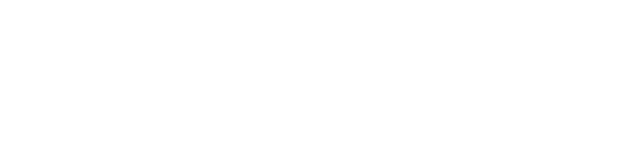
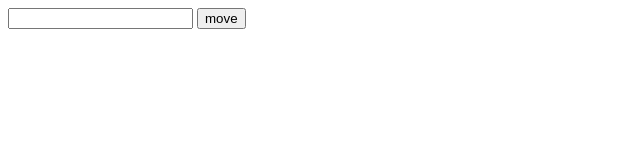
Before and after one commit to jsl15c/ih-prework-mars-rover, a plain HTML site: page index.html in a window 1280 px wide. Shown: the whole page, without its empty margins (0-640 px from the left). Drawn offline with Linux system fonts and the light colour scheme.

Commit message:
add function turn and link to front end

```diff
--- a/index.html
+++ b/index.html
@@ -4,6 +4,7 @@
 	<script type="text/javascript" src="rover.js"></script>
 </head>
 <body>
-
+	<input type="text" id="command"/>
+	<button type="submit" onclick="turn(myRover)">move</button>
 </body>
 </html>
--- a/rover.js
+++ b/rover.js
@@ -1,25 +1,99 @@
+// The rover will have initial starting point (x,y) coordinates (i.e. 0,0)
+// The rover will have an initial direction (N,E,S,W) to where it is facing
+// The rover is on a 10 x 10 grid
+// Implement commands that go forward and backward (f,b)
+// Implement commands to turn the rover left or right (l,r).
+// The rover just change the direction it is facing when the user sets this command.
+// It won't move right or left automatically.
+// To make it change its position, the user needs to specify the change of direction and then the actual movement.
+
+
 var myRover = {
   position: [0,0],
   direction: 'N'
 };
 
-function goForward(rover) {
+// function turn(rovDir) {
+//   rover.direction = document.getElementById('command').value.toUpperCase();
+//   switch(rovDir.direction) {
+//     case 'F':
+//
+//   }
+// }
+
+//turn function
+// get string size, use for loops for each command
+function turn(rover) {
+  var myCommands = document.getElementById('command').value.toUpperCase();
+    switch(myCommands) {
+      case 'L':
+        if (rover.direction === 'N') {
+          rover.direction = 'W';
+          console.log(rover.direction);
+        }
+        else if (rover.direction === 'E') {
+          rover.direction = 'N';
+          console.log(rover.direction);
+        }
+        else if (rover.direction === 'S') {
+          rover.direction = 'E';
+          console.log(rover.direction);
+        }
+        else if (rover.direction === 'W') {
+          rover.direction = 'S';
+          console.log(rover.direction);
+        }
+        else {
+          moveRover(myRover);
+        }
+      break;
+
+      case 'R':
+        if (rover.direction === 'N') {
+          rover.direction = 'E';
+          console.log(rover.direction);
+        }
+        else if (rover.direction === 'E') {
+          rover.direction = 'S';
+          console.log(rover.direction);
+        }
+        else if (rover.direction === 'S') {
+          rover.direction = 'W';
+          console.log(rover.direction);
+        }
+        else if (rover.direction === 'W') {
+          rover.direction = 'N';
+          console.log(rover.direction);
+        }
+      break;
+
+      case 'F':
+        moveRover(myRover);
+      break;
+
+      case 'B':
+        moveRover(myRover);
+      break;
+   }
+}
+
+function moveRover(rover) {
+  // rover.direction = document.getElementById('command').value.toUpperCase();
   switch(rover.direction) {
     case 'N':
-      rover.position[0]++
+      rover.position[1]++;
       break;
     case 'E':
-      rover.position[1]++
+      rover.position[0]++;
       break;
     case 'S':
-      rover.position[0]--
+      rover.position[1]--;
       break;
     case 'W':
-      rover.position[1]--
+      rover.position[0]--;
       break;
-  };
-
-  console.log("New Rover Position: [" + rover.position[0] + ", " + rover.position[1] + "]")
+  }
+  console.log("New Rover Position: [" + rover.position[0] + ", " + rover.position[1] + "]");
+  console.log(rover.direction);
+  // console.log(myCommands);
 }
-
-goForward(myRover);
```
